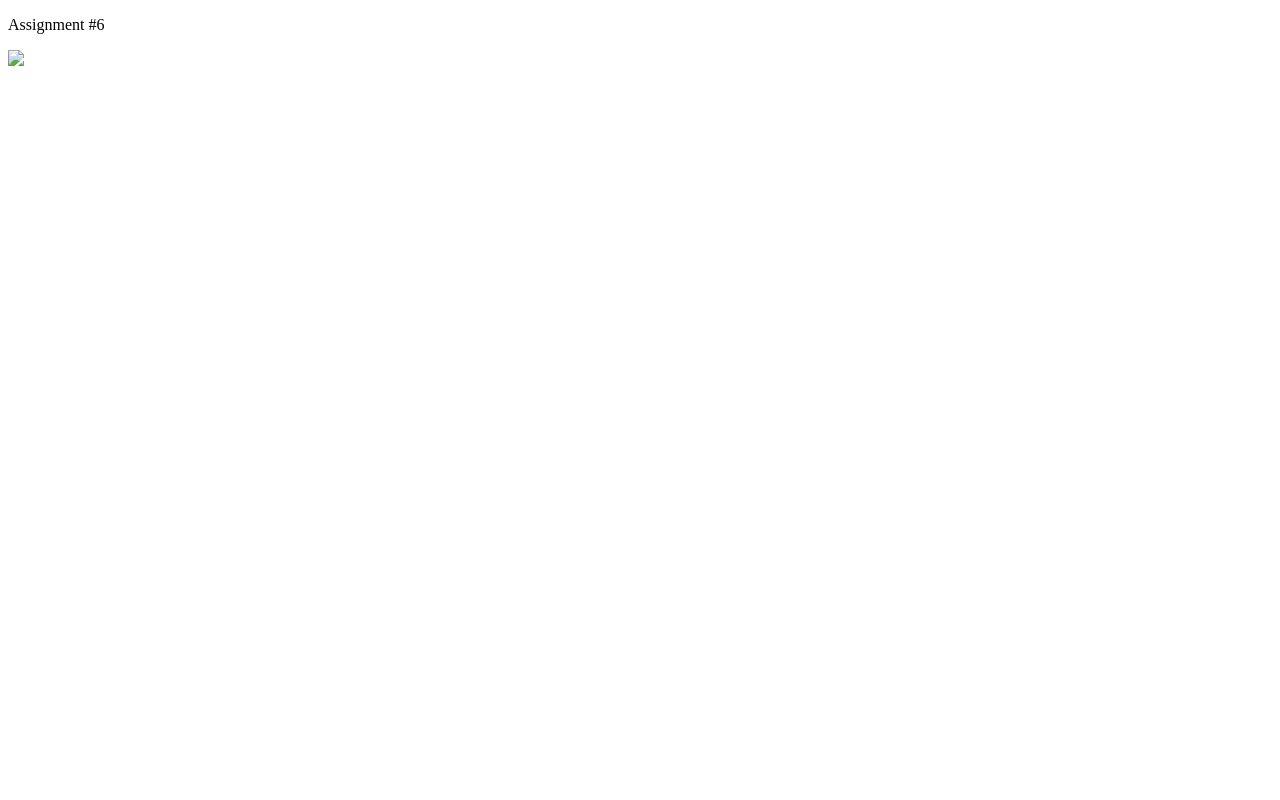
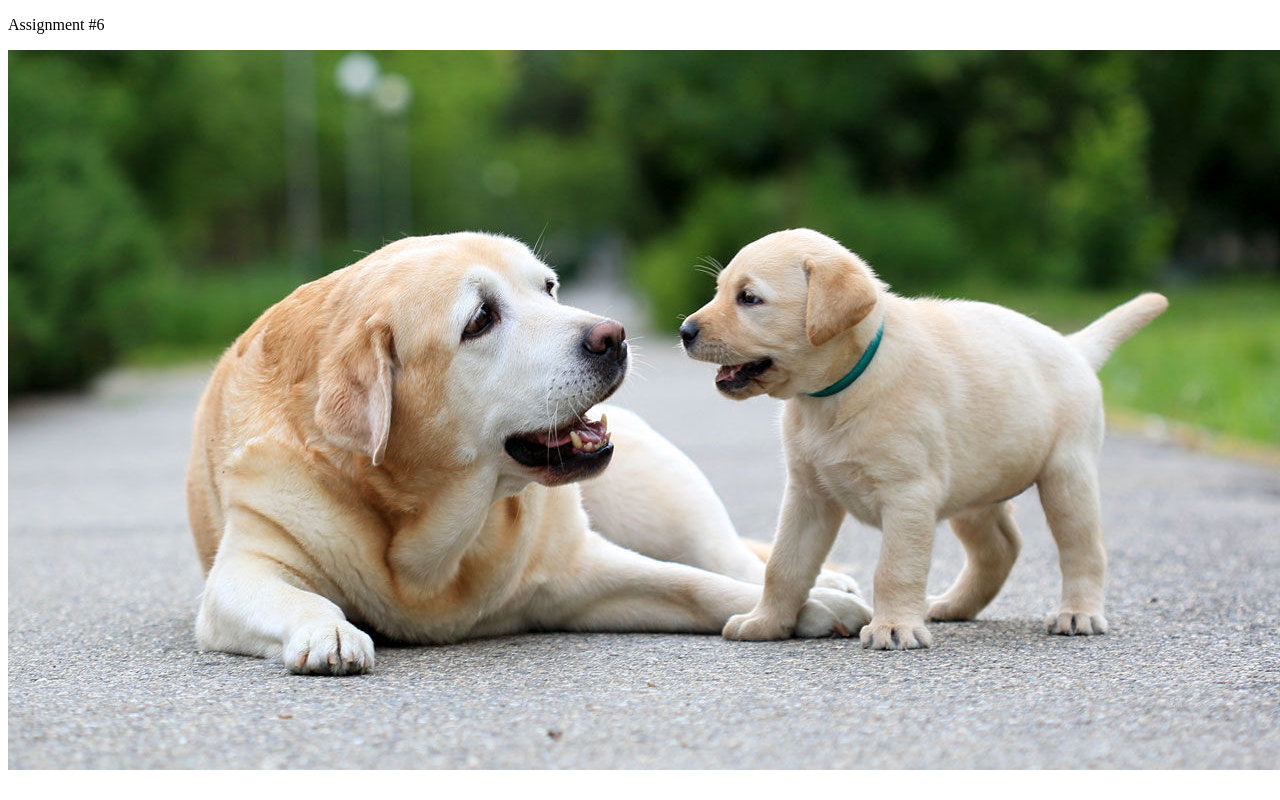
Before and after one commit to webliam/HTML-and-CSS-Projects, a plain HTML site: page Dog.html in a window 1280 px wide. Drawn offline with Linux system fonts and the light colour scheme.

Commit message:
Update Dog.html

```diff
--- a/Dog.html
+++ b/Dog.html
@@ -4,6 +4,6 @@
     <p>
         Assignment #6
     </p>
-<img src="image/dog.jpg">
+<img src="dog.jpg">
 </body>
 </html>
```
